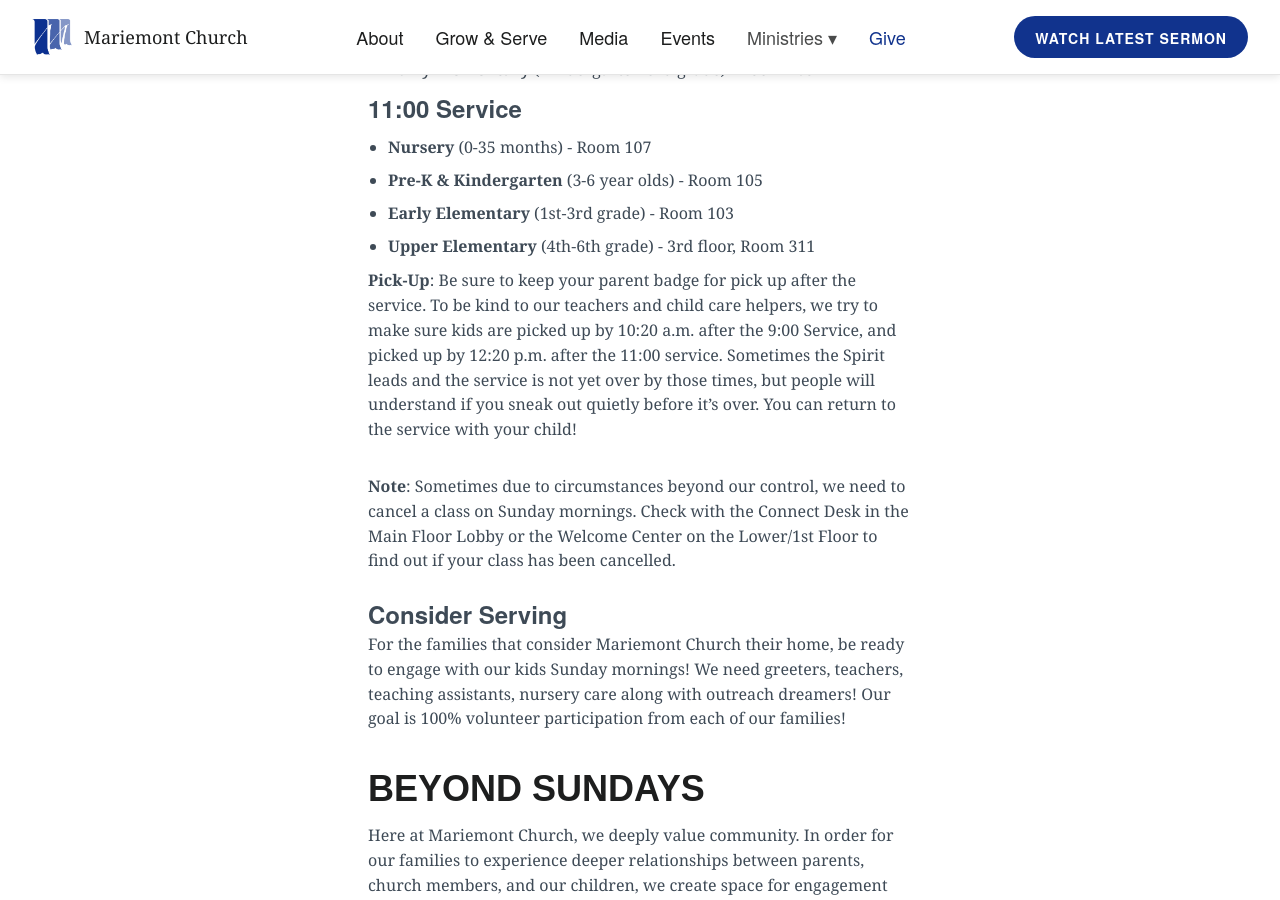
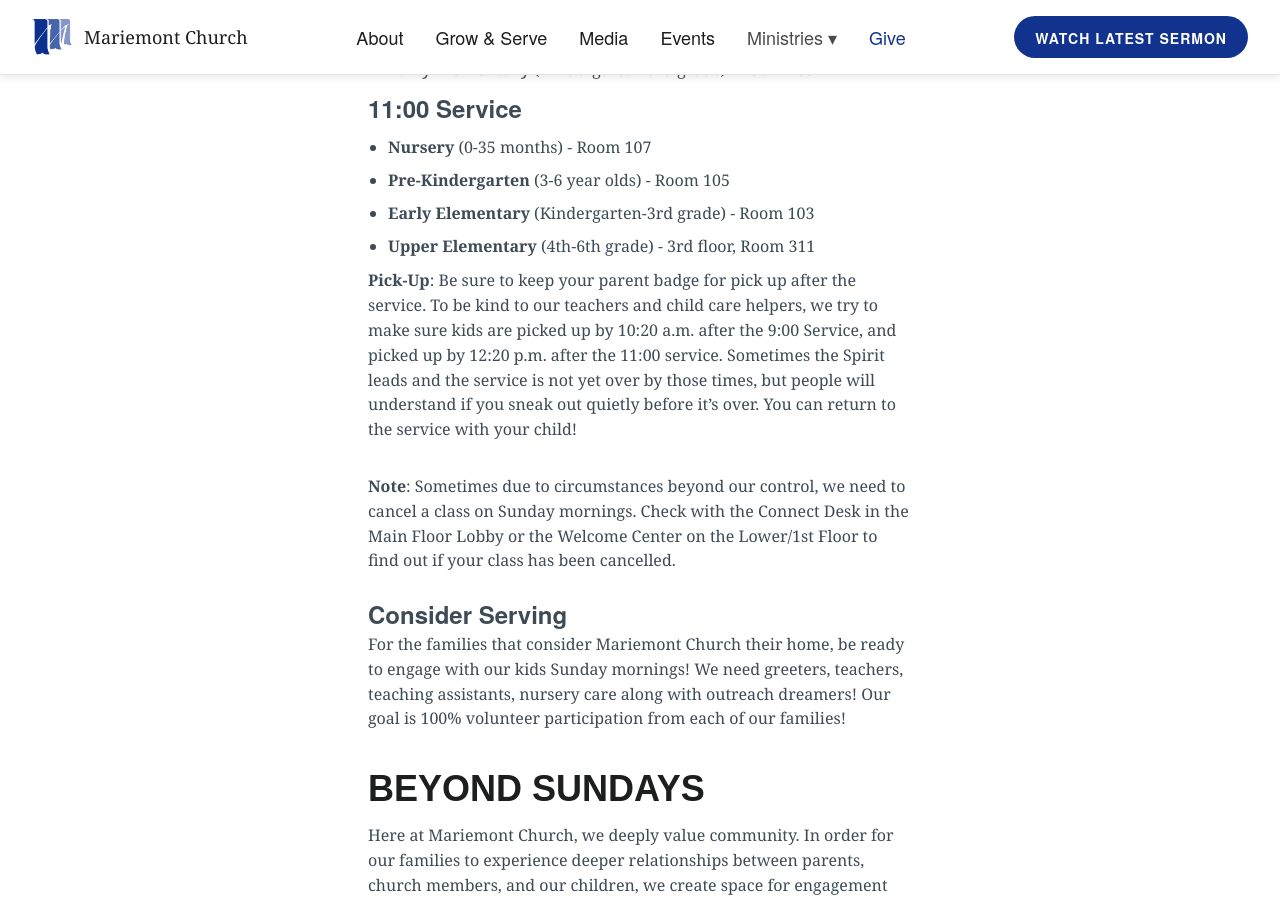
Before and after one commit to lukemoderwell/mariemont, a Jekyll site: the page built from kids.md, in a window 1280 px wide and 900 px high, scrolled down 1906 px. Built offline with Jekyll 4.4.1, drawn with Linux system fonts in a browser that asks for light colours; nearby versions of some CDN libraries.

Commit message:
Updated Kids

```diff
--- a/kids.md
+++ b/kids.md
@@ -40,8 +40,8 @@
 
 ### **11:00 Service**
 * **Nursery** (0-35 months) - Room 107
-* **Pre-K & Kindergarten** (3-6 year olds) - Room 105
-* **Early Elementary** (1st-3rd grade) - Room 103
+* **Pre-Kindergarten** (3-6 year olds) - Room 105
+* **Early Elementary** (Kindergarten-3rd grade) - Room 103
 * **Upper Elementary** (4th-6th grade) - 3rd floor, Room 311
 
 
```
